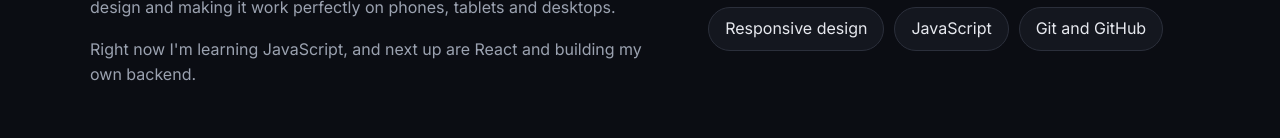
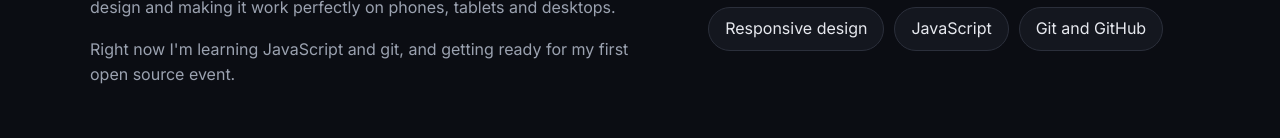
Before and after one commit to Adirahu/portfilio, a plain HTML site: page index.html in a window 1280 px wide. Shown: the part 3234-3372 px from the top of the page. Drawn offline with Linux system fonts and the light colour scheme.

Commit message:
Update about section

```diff
--- a/index.html
+++ b/index.html
@@ -236,7 +236,7 @@
                 <div>
                     <h2 class="section-title">About me</h2>
                     <p class="about-text">I'm learning full-stack development, one project at a time. I love taking a design and making it work perfectly on phones, tablets and desktops.</p>
-                    <p class="about-text">Right now I'm learning JavaScript, and next up are React and building my own backend.</p>
+                    <p class="about-text">Right now I'm learning JavaScript and git, and getting ready for my first open source event.</p>
                 </div>
                 <div>
                     <h3 class="skills-title">Skills</h3>
```
